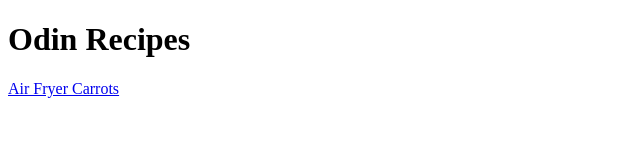
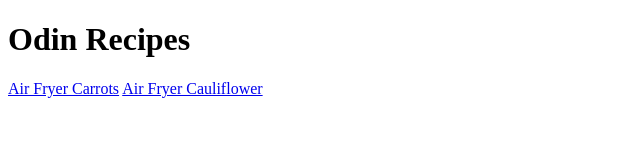
Before and after one commit to slowerplease/odin-recipes, a plain HTML site: page index.html in a window 1280 px wide. Shown: the whole page, without its empty margins (0-640 px from the left). Drawn offline with Linux system fonts and the light colour scheme.

Commit message:
Add buffalo caulifower link to index.html

```diff
--- a/index.html
+++ b/index.html
@@ -7,5 +7,6 @@
   <body>
     <h1>Odin Recipes</h1>
     <a href="./recipes/air-fryer-carrots.html">Air Fryer Carrots</a>
+    <a href="./recipes/air-fryer-buffalo-cauliflower.html">Air Fryer Cauliflower</a>
   </body>
 </html>
```
